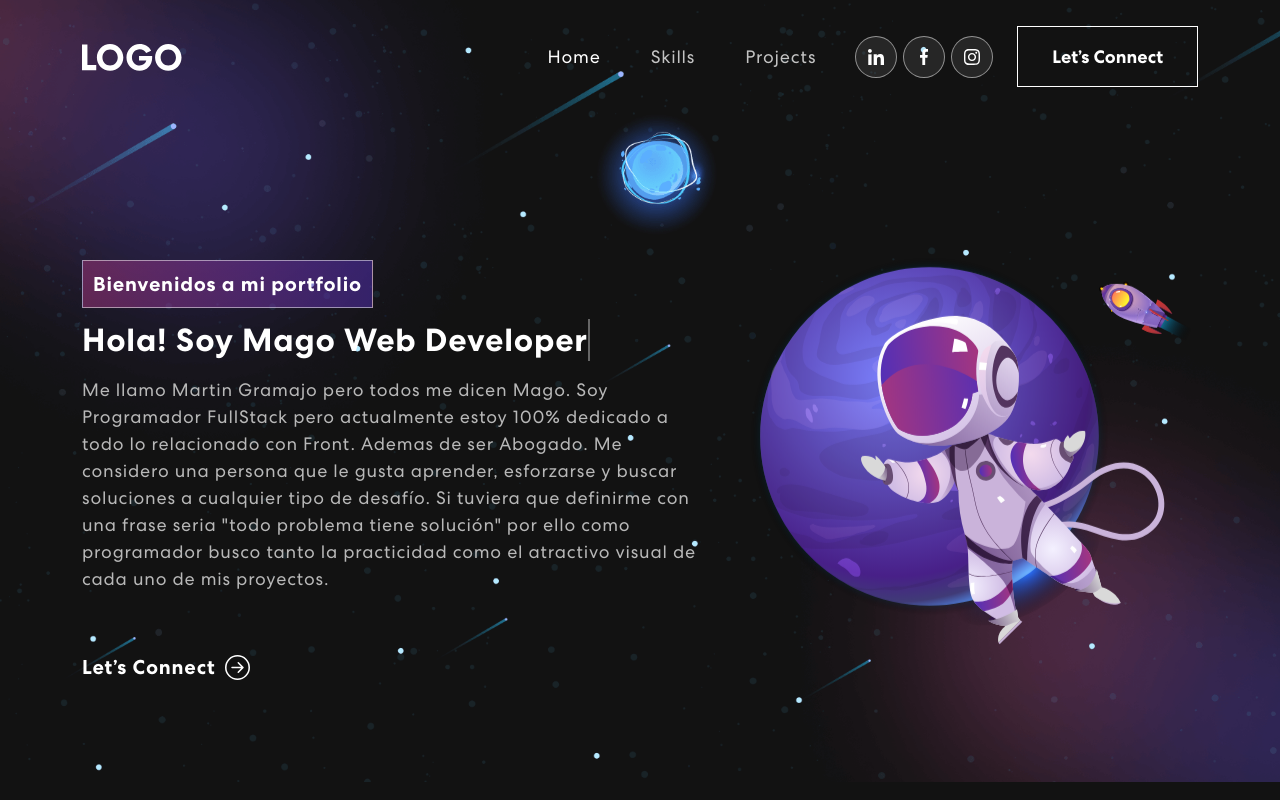
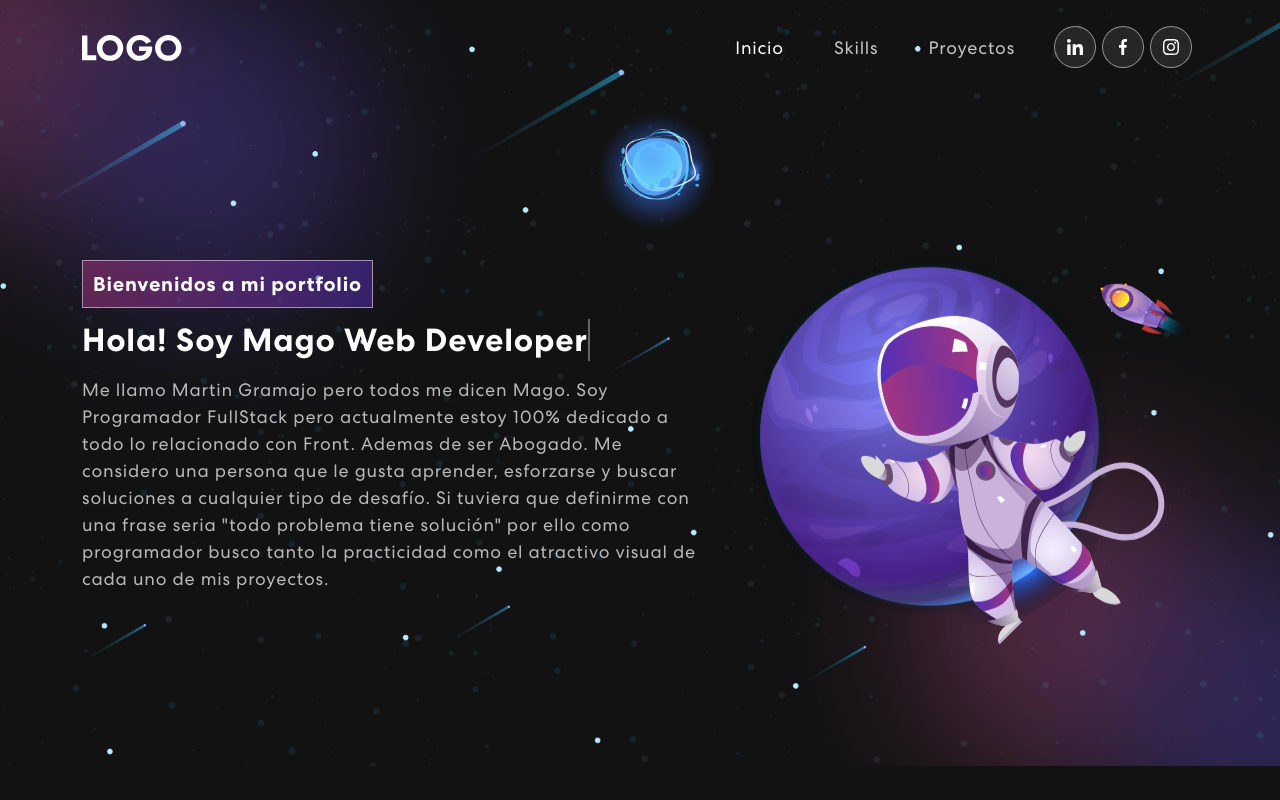
Before and after one commit to MartinGramajo/portfolio, a React (Create React App) app: page / in a window 1280 px wide. Built offline with nearby package versions, Linux system fonts and the light colour scheme.

Commit message:
actualizo banner y nav

```diff
--- a/src/components/Banner.jsx
+++ b/src/components/Banner.jsx
@@ -86,9 +86,9 @@ export default function Banner() {
                     practicidad como el atractivo visual de cada uno de mis
                     proyectos.
                   </p>
-                  <button onClick={() => console.log("connect")}>
+                  {/* <button onClick={() => console.log("connect")}>
                     Let’s Connect <ArrowRightCircle size={25} />
-                  </button>
+                  </button> */}
                 </div>
               )}
             </TrackVisibility>
--- a/src/components/NavReact.jsx
+++ b/src/components/NavReact.jsx
@@ -48,7 +48,7 @@ export default function NavReact() {
                 }
                 onClick={() => onUpdateActiveLink("home")}
               >
-                Home
+                Inicio
               </Nav.Link>
               <Nav.Link
                 href="#skills"
@@ -68,7 +68,7 @@ export default function NavReact() {
                 }
                 onClick={() => onUpdateActiveLink("projects")}
               >
-                Projects
+                Proyectos
               </Nav.Link>
             </Nav>
             <span className="navbar-text">
@@ -83,11 +83,11 @@ export default function NavReact() {
                   <img src={navIcon3} alt="" />
                 </a>
               </div>
-              <HashLink to="#connect">
+              {/* <HashLink to="#connect">
                 <button className="vvd">
                   <span>Let’s Connect</span>
                 </button>
-              </HashLink>
+              </HashLink> */}
             </span>
           </Navbar.Collapse>
         </Container>
```
